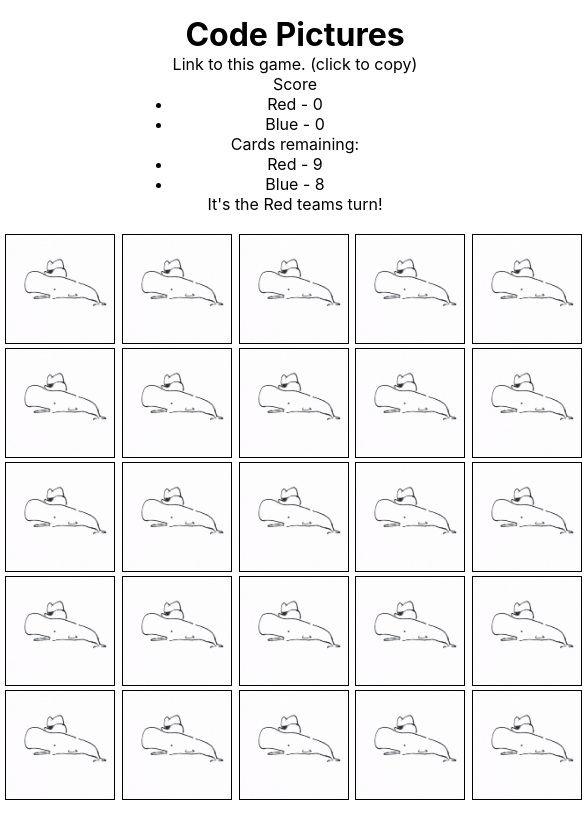
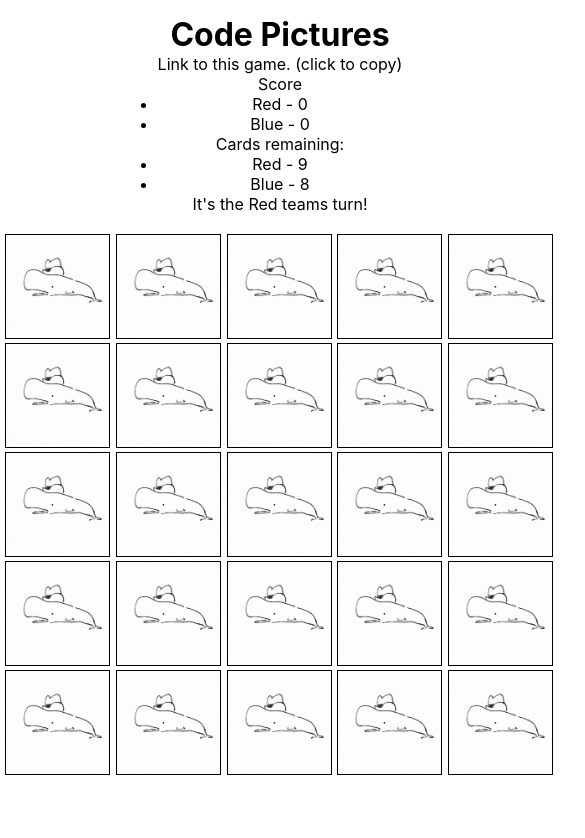
Before and after one commit to chris-langager/code-pictures, a Next.js app: page /1 in a window 390 px wide. Shown: the top 838 px of the page, 585 px wide, since content can reach past the window. Built offline with nearby package versions, Linux system fonts and the light colour scheme.

Commit message:
iphone sizing

```diff
--- a/src/styles/board.css
+++ b/src/styles/board.css
@@ -8,6 +8,6 @@
 @media (max-width: 480px) {
   .board {
     gap: 4px;
-    width: 580px;
+    width: 550px;
   }
 }
--- a/src/styles/card.css
+++ b/src/styles/card.css
@@ -6,13 +6,6 @@
   cursor: pointer;
 
   transition: all 0.2s ease-out;
-}
-
-@media (max-width: 480px) {
-  .card {
-    width: 120px;
-    height: 120px;
-  }
 }
 
 .card:hover {
@@ -47,18 +40,18 @@
 
 @media (max-width: 480px) {
   .card {
-    width: 110px;
-    height: 110px;
+    width: 105px;
+    height: 105px;
   }
 
   .card .picture {
-    width: 108px;
-    height: 108px;
+    width: 103px;
+    height: 103px;
   }
 
   .card .overlay {
-    width: 108px;
-    height: 108px;
+    width: 103px;
+    height: 103px;
   }
 }
 
```
